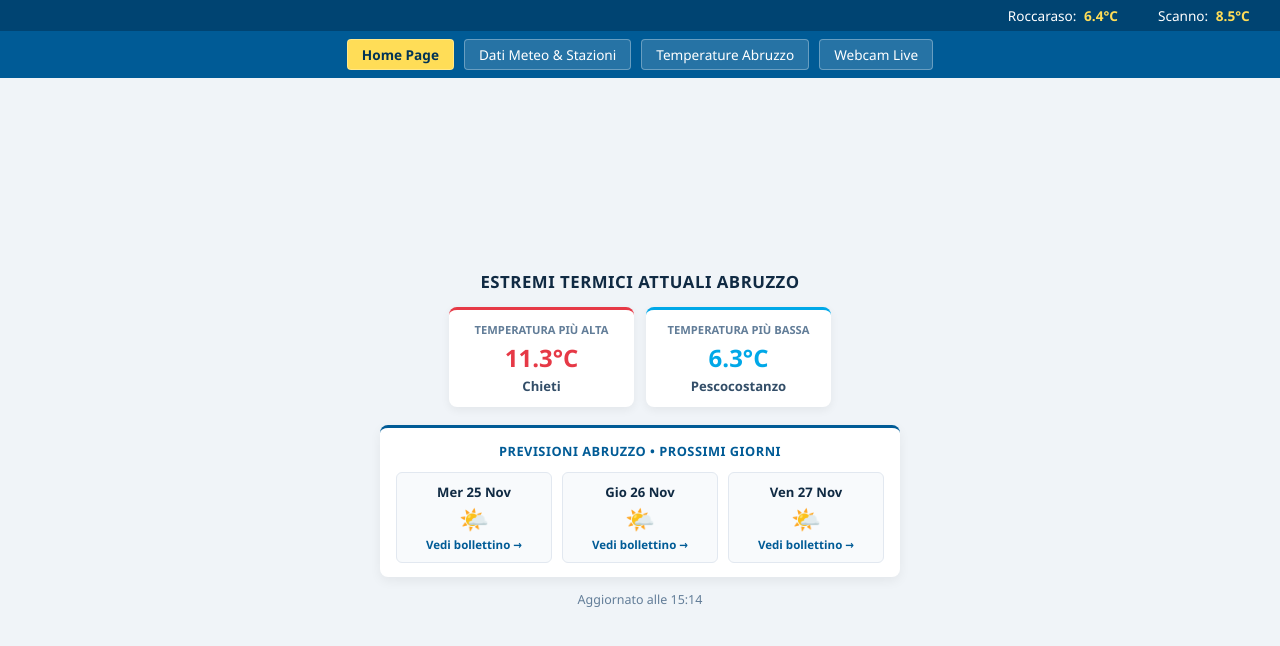
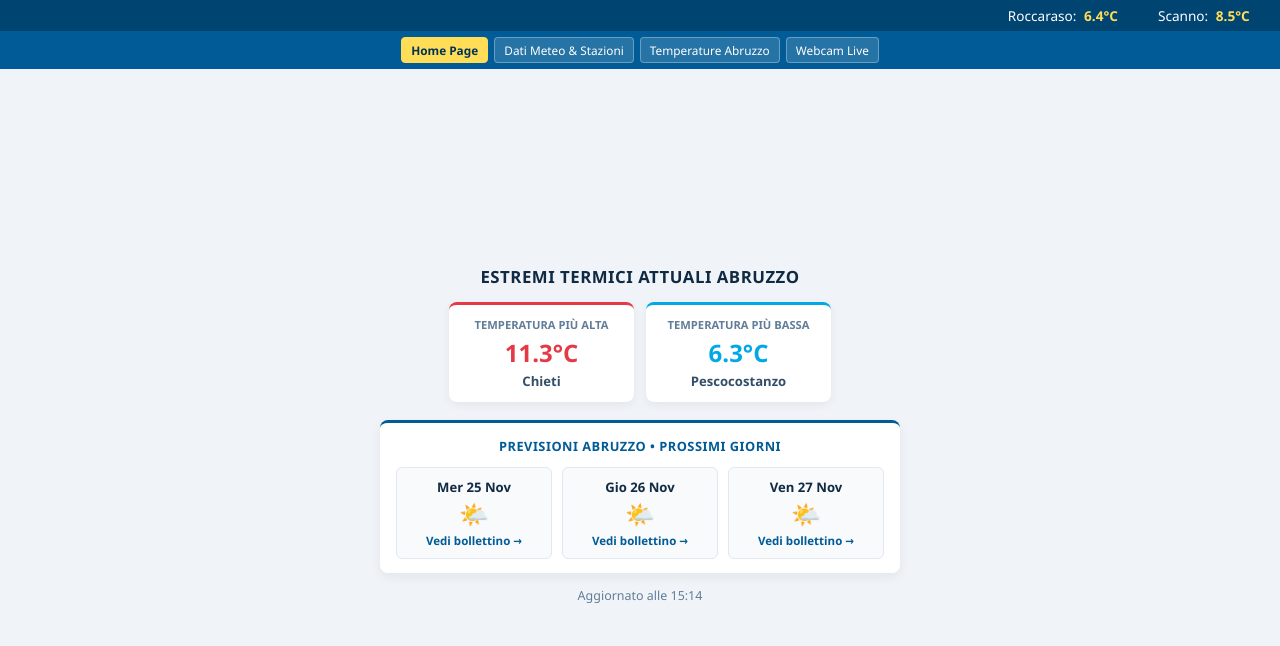
Before and after one commit to NeveinAbruzzo/Meteo-, a plain HTML site: page index.html in a window 1280 px wide. Drawn offline with Linux system fonts and the light colour scheme; no server answers.

Commit message:
Update style.css

```diff
--- a/style.css
+++ b/style.css
@@ -5,9 +5,13 @@ body { background-color: #f0f4f8; color: #333; display: flex; flex-direction: co
 .ticker-item { display: inline-block; padding: 0 20px; font-size: 0.85rem; }
 .ticker-item span { font-weight: bold; color: #ffdd57; margin-left: 4px; }
 @keyframes scorrimento { 0% { transform: translate3d(0, 0, 0); } 100% { transform: translate3d(-100%, 0, 0); } }
-nav { background-color: #005b96; padding: 8px 15px; display: flex; justify-content: center; gap: 10px; }
-.nav-btn { background-color: rgba(255, 255, 255, 0.15); color: white; border: 1px solid rgba(255, 255, 255, 0.3); padding: 5px 14px; border-radius: 4px; font-size: 0.85rem; cursor: pointer; }
-.nav-btn.active { background-color: #ffdd57; color: #003356; font-weight: bold; }
+
+/* Pulsanti di navigazione rimpiccioliti */
+nav { background-color: #005b96; padding: 6px 8px; display: flex; justify-content: center; gap: 6px; flex-wrap: wrap; }
+.nav-btn { background-color: rgba(255, 255, 255, 0.15); color: white; border: 1px solid rgba(255, 255, 255, 0.3); padding: 4px 9px; border-radius: 4px; font-size: 0.74rem; cursor: pointer; transition: background-color 0.2s; }
+.nav-btn:hover { background-color: rgba(255, 255, 255, 0.25); }
+.nav-btn.active { background-color: #ffdd57; color: #003356; font-weight: bold; border-color: #ffdd57; }
+
 .sezione { display: none; flex: 1; flex-direction: column; align-items: center; padding: 22px 15px; max-width: 750px; margin: 0 auto; width: 100%; }
 .sezione.attiva { display: flex; }
 #sez-home { justify-content: center; }
```
